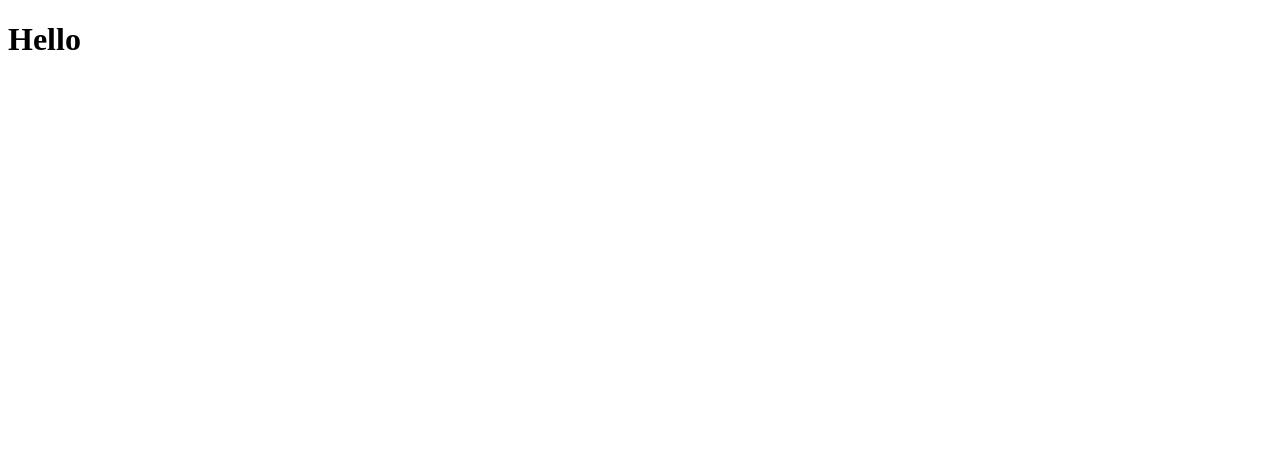
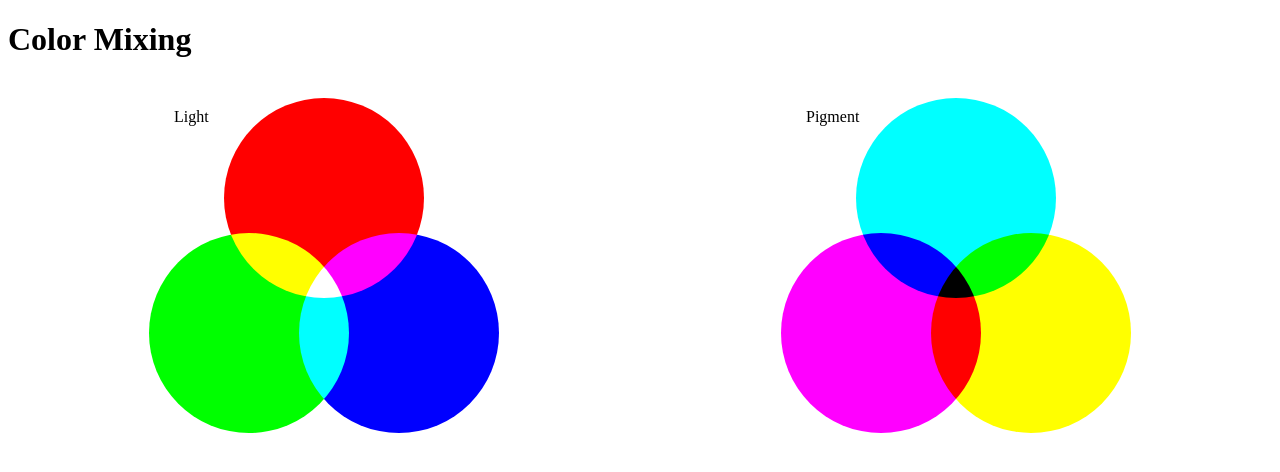
Before and after one commit to michaelschung/color-mixing, a website: page public/index.html in a window 1280 px wide. Drawn offline with Linux system fonts and the light colour scheme.

Commit message:
static page with color mixing

```diff
--- a/index.ts
+++ b/index.ts
@@ -1,9 +1,10 @@
-// index.ts
 import express from 'express';
 import path from 'path';
 
 const app = express();
 const port = 3000;
+
+app.use(express.static(path.join(__dirname, 'public')));
 
 app.get('/', (req, res) => {
     res.sendFile(path.join(__dirname, 'public', 'index.html'));
--- /dev/null
+++ b/public/css/style.css
@@ -0,0 +1,78 @@
+.container {
+    display: flex;
+    justify-content: space-around;
+    margin-top: 50px;
+}
+
+.colorBox {
+    position: relative;
+    width: 300px;
+    height: 300px;
+    /* border: 1px solid black; */
+}
+
+.circle {
+    position: absolute;
+    width: 200px;
+    height: 200px;
+    border-radius: 50%;
+    opacity: 1.0;
+}
+
+.circle.light {
+    mix-blend-mode: lighten;
+}
+
+.circle.pigment {
+    mix-blend-mode: multiply;
+}
+
+.circle.red {
+    background-color: rgb(255, 0, 0);
+    top: 30%;
+    left: 50%;
+    transform: translate(-50%, -50%);
+}
+
+.circle.green {
+    background-color: rgb(0, 255, 0);
+    top: 75%;
+    left: 25%;
+    transform: translate(-50%, -50%);
+}
+
+.circle.blue {
+    background-color: rgb(0, 0, 255);
+    top: 75%;
+    left: 75%;
+    transform: translate(-50%, -50%);
+}
+
+.circle.cyan {
+    background-color: rgb(0, 255, 255);
+    top: 30%;
+    left: 50%;
+    transform: translate(-50%, -50%);
+}
+
+.circle.magenta {
+    background-color: rgb(255, 0, 255);
+    top: 75%;
+    left: 25%;
+    transform: translate(-50%, -50%);
+}
+
+.circle.yellow {
+    background-color: rgb(255, 255, 0);
+    top: 75%;
+    left: 75%;
+    transform: translate(-50%, -50%);
+}
+
+#lightColor {
+    /* background-color: aqua; */
+}
+
+#pigmentColor {
+    /* background-color: blue; */
+}
--- a/public/index.html
+++ b/public/index.html
@@ -3,9 +3,24 @@
 <head>
     <meta charset="UTF-8">
     <meta name="viewport" content="width=device-width, initial-scale=1.0">
-    <title>Simple Web App</title>
+    <title>Color Mixing</title>
+    <link rel="stylesheet" type="text/css" href="css/style.css">
 </head>
 <body>
-    <h1>Hello</h1>
+    <h1>Color Mixing</h1>
+    <div class="container">
+        <div class="colorBox" id="lightColor">
+            <div class="circle light red"></div>
+            <div class="circle light green"></div>
+            <div class="circle light blue"></div>
+            Light
+        </div>
+        <div class="colorBox" id="pigmentColor">
+            <div class="circle pigment cyan"></div>
+            <div class="circle pigment magenta"></div>
+            <div class="circle pigment yellow"></div>
+            Pigment
+        </div>
+    </div>
 </body>
 </html>
```
